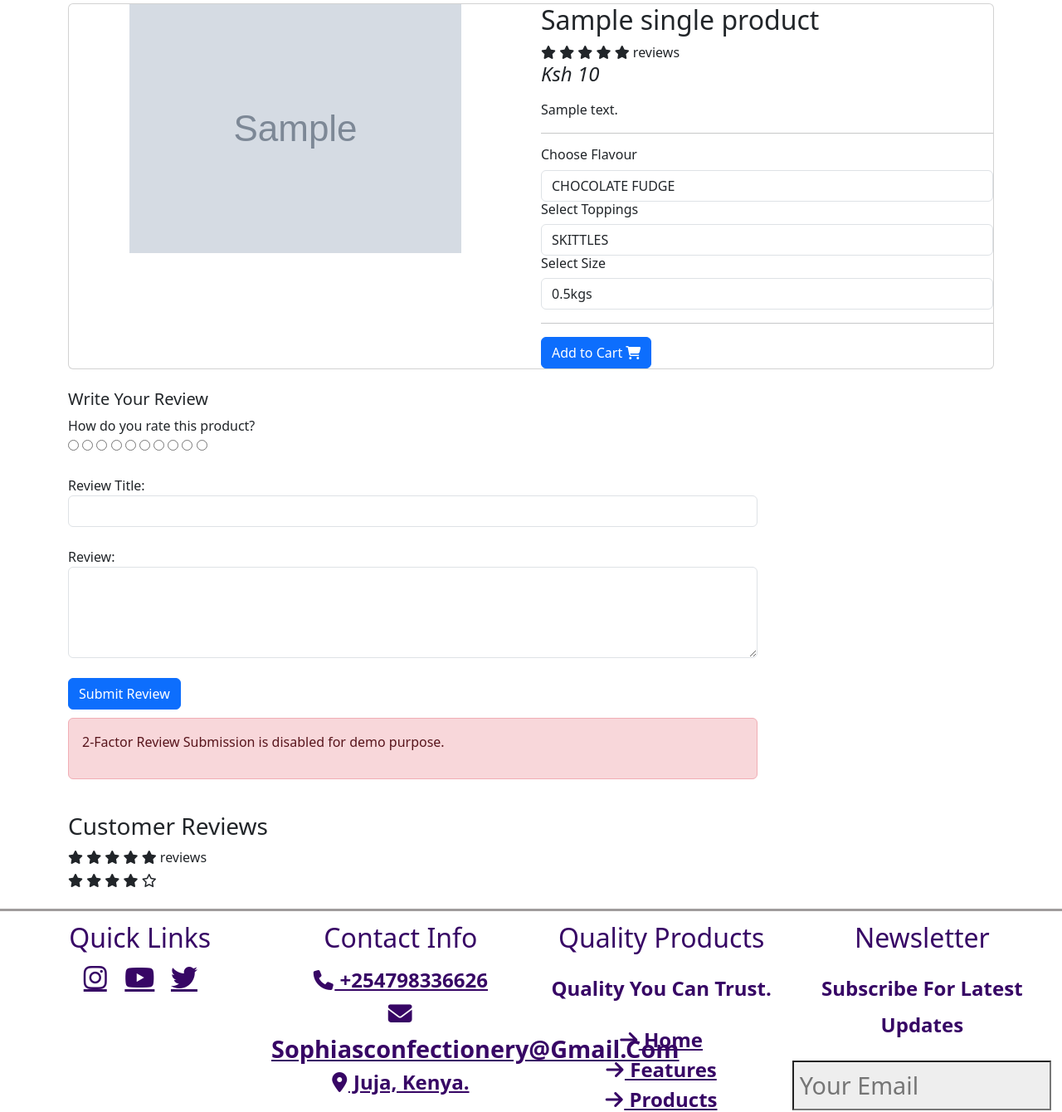
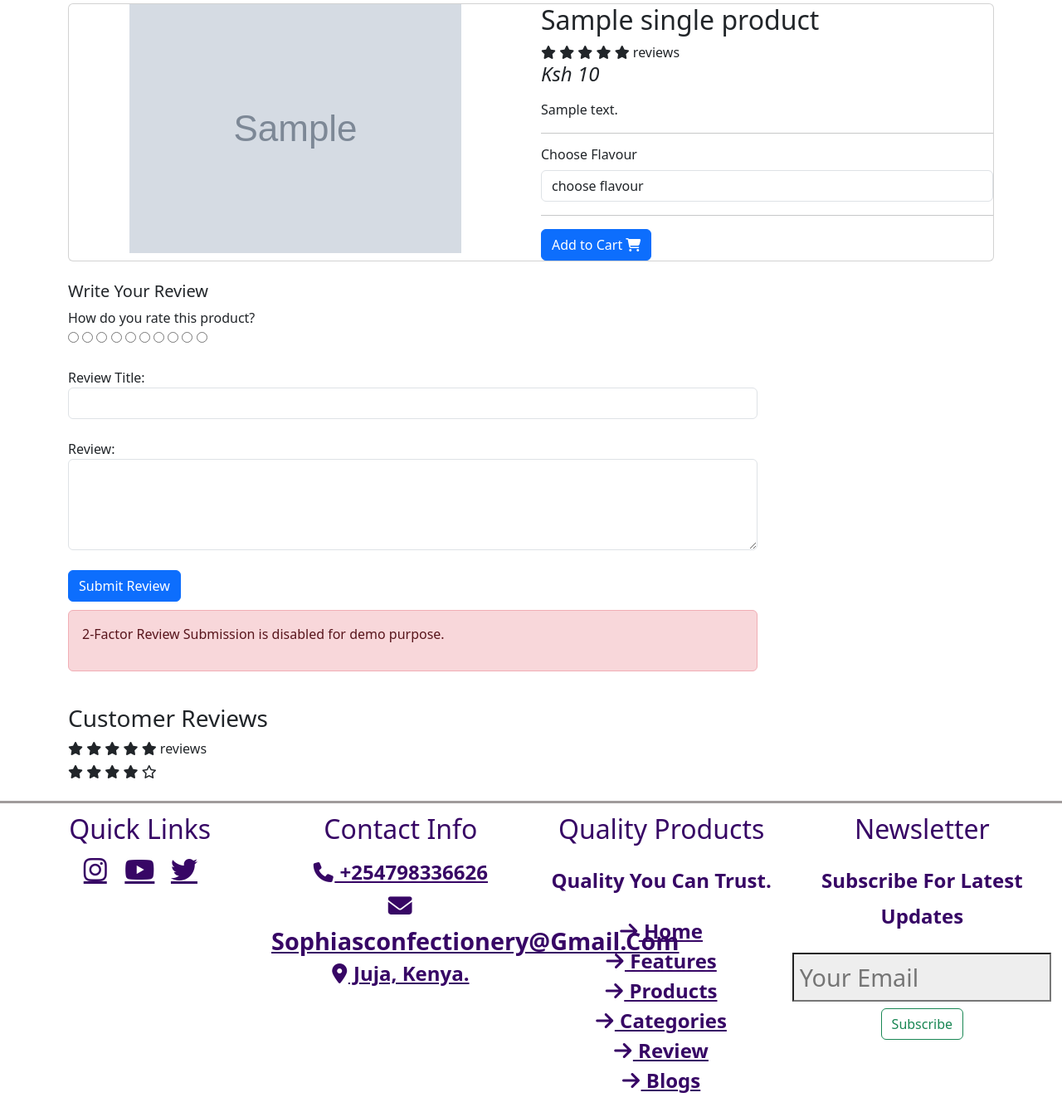
Before and after one commit to jobkarani/sophias-kitchen, a Django app: template app/templates/all-temps/product.html in a window 1280 px wide. Shown: the part 124-1464 px from the top of the page at 83% size. After the commit the page ends 1441 px from the top, so only its background shows below. Run offline with Django 3.2, Linux system fonts and the light colour scheme; the template is opened without the code that fills it: most values are stand-ins (such as "Sample title", 1, 10 or a date in 2020); grey boxes marked "Sample" are stand-in pictures; some libraries are stand-ins or nearby versions; some web fonts are replaced.

Commit message:
product variation fetching the flavour functionality

```diff
--- a/app/templates/all-temps/product.html
+++ b/app/templates/all-temps/product.html
@@ -49,15 +49,15 @@
               <div class="row">
                 <div class="item-option-select">
                   <h6>Choose Flavour</h6>
-                  <select name="flavour" class="form-control">
-                    <option value="CHOCOLATE FUDGE">CHOCOLATE FUDGE</option>
-                    <option value="RED VELVET">RED VELVET</option>
-                    <option value="VANILLA">VANILLA</option>
-                    <option value="GINGER">GINGER</option>
+                  <select name="flavour" class="form-control" required>
+                    <option value="" disabled selected>choose flavour</option>
+                    {% for i in single_product.variation_set.all %}
+                    <option value="{{ i.variation_value }}">{{ i.variation_value }}</option>
+                    {% endfor %}
                   </select>
                 </div>
-              </div> <!-- row.// -->
-              <div class="row">
+              </div>
+              <!-- <div class="row">
                 <div class="item-option-select">
                   <h6>Select Toppings</h6>
                   <select name="toppings" class="form-control">
@@ -78,7 +78,7 @@
                     <option value="3kgs">3kgs</option>
                   </select>
                 </div>
-              </div> <!-- row.// -->
+              </div>  -->
 
               <hr>
               {% if single_product.stock <= 0 %}
```
